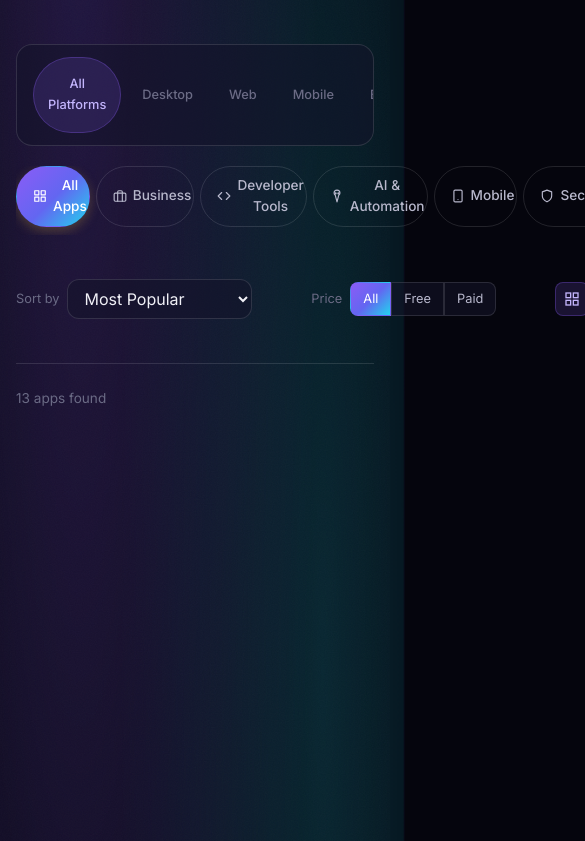
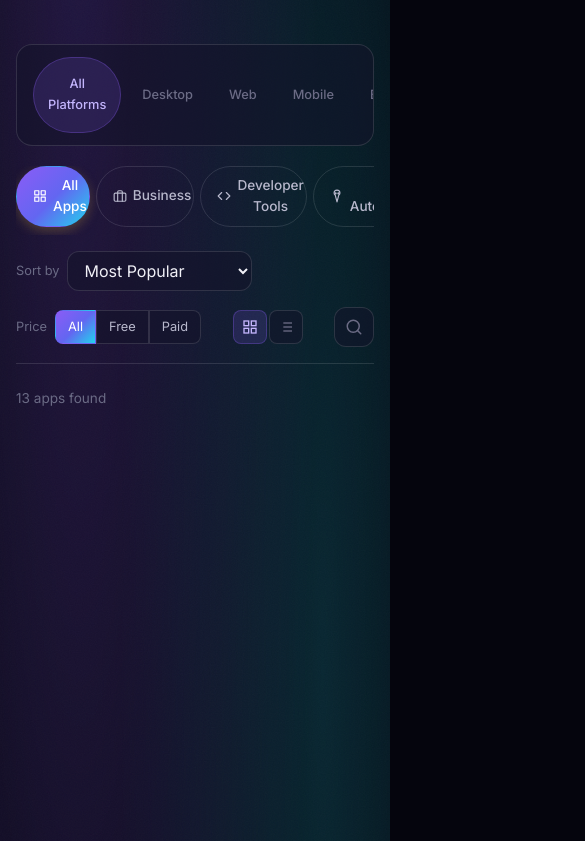
Before and after one commit to lx-obsidian-labs/lx-obsidian-portal, a website: page marketplace.html in a window 390 px wide. Shown: the part 865-1706 px from the top of the page, 585 px wide, since content can reach past the window. Drawn offline with Linux system fonts and the light colour scheme.

Commit message:
Fix horizontal overflow: clip decorative orbs, constrain mobile marketplace filters, wrap inline code

```diff
--- a/css/bright.css
+++ b/css/bright.css
@@ -1429,9 +1429,10 @@ body::after {
 @media (max-width: 768px) {
   .app-store-grid { grid-template-columns: 1fr; }
   .mkt-controls { flex-direction: column; align-items: stretch; }
+  .mkt-controls__left, .mkt-controls__right { max-width: 100%; min-width: 0; }
   .mkt-controls__right { justify-content: space-between; }
-  .app-filters { overflow-x: auto; flex-wrap: nowrap; padding-bottom: 0.5rem; }
-  .mkt-platform-filter { overflow-x: auto; flex-wrap: nowrap; }
+  .app-filters { overflow-x: auto; flex-wrap: nowrap; padding-bottom: 0.5rem; max-width: 100%; min-width: 0; -webkit-overflow-scrolling: touch; }
+  .mkt-platform-filter { overflow-x: auto; flex-wrap: nowrap; max-width: 100%; min-width: 0; -webkit-overflow-scrolling: touch; }
   .mkt-compare-tray__inner { flex-direction: column; }
   .mkt-compare__modal { width: 100%; }
   .mkt-compare__grid { grid-template-columns: 1fr !important; }
--- a/css/reset.css
+++ b/css/reset.css
@@ -11,6 +11,7 @@ html {
   -webkit-font-smoothing: antialiased;
   -moz-osx-font-smoothing: grayscale;
   text-rendering: optimizeLegibility;
+  overflow-x: clip;
 }
 
 body {
@@ -20,7 +21,7 @@ body {
   color: var(--color-text);
   background-color: var(--color-bg);
   min-height: 100vh;
-  overflow-x: hidden;
+  overflow-x: clip;
 }
 
 img,
--- a/css/responsive.css
+++ b/css/responsive.css
@@ -434,4 +434,6 @@ code {
   overflow-x: auto;
   white-space: pre-wrap;
   word-wrap: break-word;
+  overflow-wrap: anywhere;
+  max-width: 100%;
 }
```
